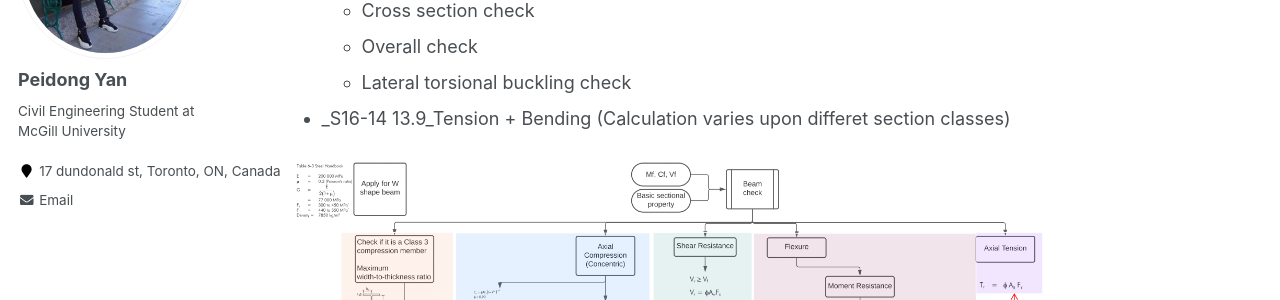
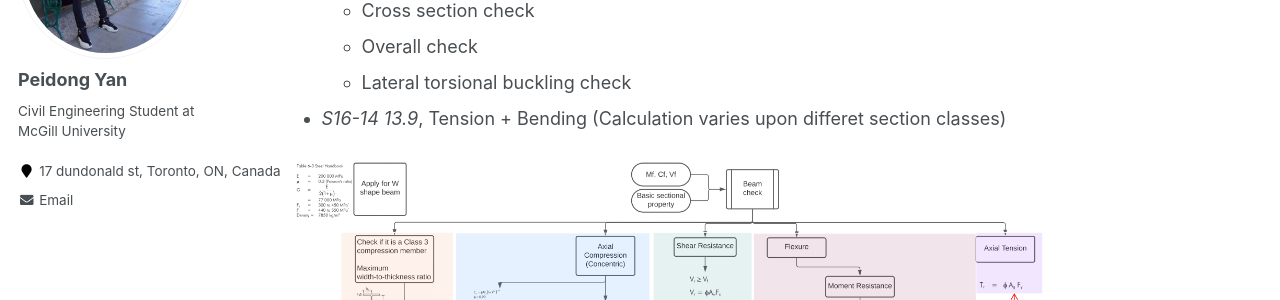
Before and after one commit to LorenYan98/LY.github.io, a Jekyll site: the page built from _portfolio/portfolio-1.md, in a window 1280 px wide and 900 px high, scrolled down 1607 px. Shown: the part 152-452 px from the top of the window. Built offline with Jekyll 4.4.1, drawn with Linux system fonts in a browser that asks for light colours.

```diff
--- a/_portfolio/portfolio-1.md
+++ b/_portfolio/portfolio-1.md
@@ -35,6 +35,6 @@ The code reads through user's input and select proper check based on it.
     * Cross section check
     * Overall check
     * Lateral torsional buckling check
-* _S16-14 13.9_Tension + Bending (Calculation varies upon differet section classes)
+* _S16-14 13.9_, Tension + Bending (Calculation varies upon differet section classes)
 
 <img src='/LY.github.io/images/flowchart.png'>
```
